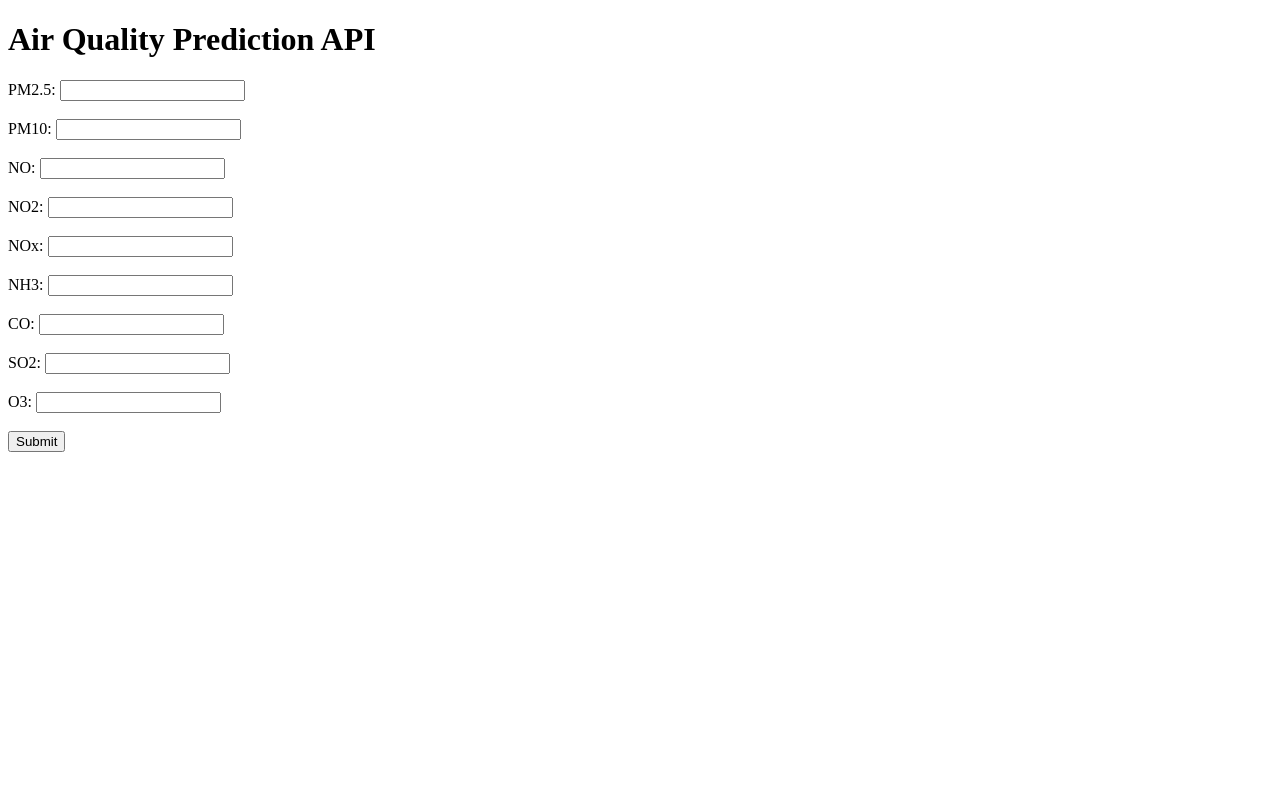
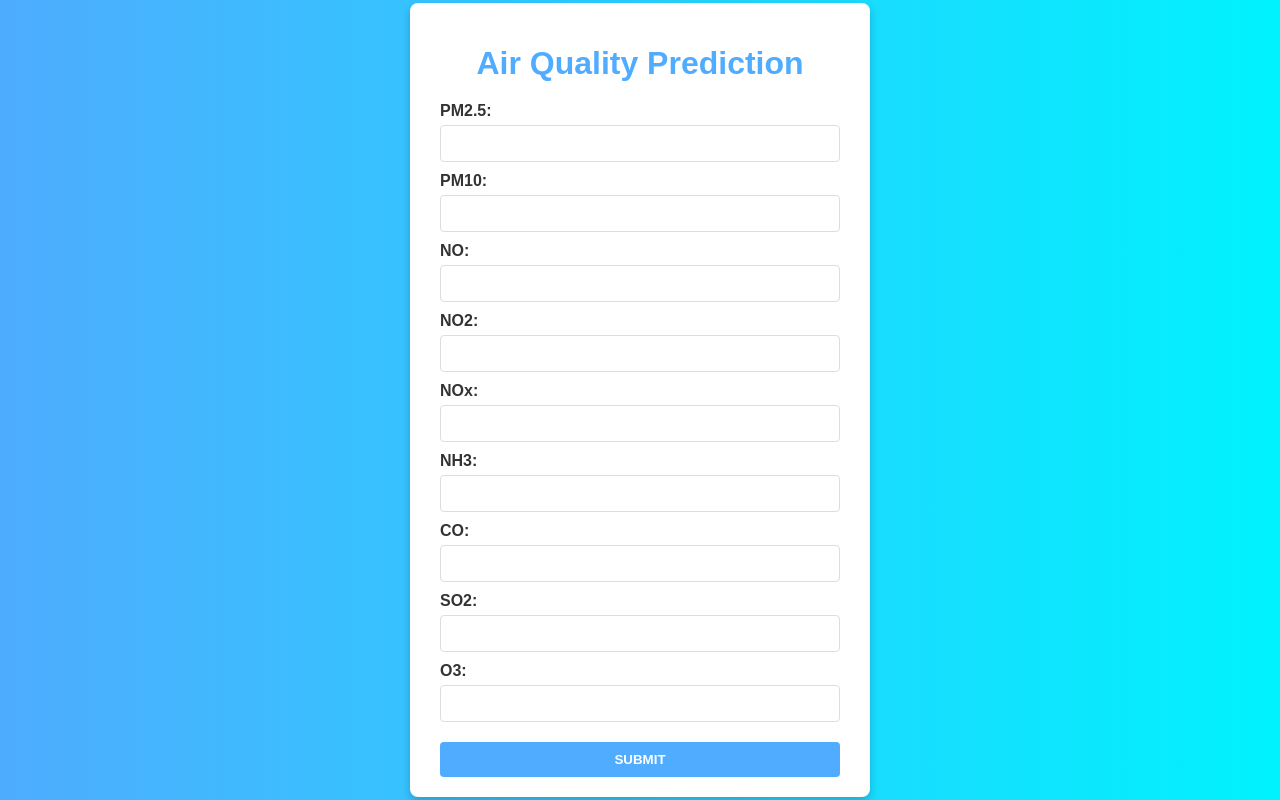
Before and after one commit to Rushabhwakekar/air_quality_index, a plain HTML site: page index.html in a window 1280 px wide. Drawn offline with Linux system fonts and the light colour scheme.

Commit message:
Update index.html

```diff
--- a/index.html
+++ b/index.html
@@ -4,38 +4,100 @@
     <meta charset="UTF-8">
     <meta name="viewport" content="width=device-width, initial-scale=1.0">
     <title>Air Quality Prediction</title>
+    <style>
+        body {
+            font-family: Arial, sans-serif;
+            background: linear-gradient(to right, #4facfe, #00f2fe);
+            color: #333;
+            margin: 0;
+            padding: 0;
+            display: flex;
+            justify-content: center;
+            align-items: center;
+            height: 100vh;
+        }
+
+        .container {
+            background: #ffffff;
+            border-radius: 8px;
+            box-shadow: 0 4px 8px rgba(0, 0, 0, 0.2);
+            padding: 20px 30px;
+            max-width: 400px;
+            width: 100%;
+        }
+
+        h1 {
+            text-align: center;
+            color: #4facfe;
+            margin-bottom: 20px;
+        }
+
+        form label {
+            font-weight: bold;
+            display: block;
+            margin: 10px 0 5px;
+        }
+
+        form input[type="text"] {
+            width: 100%;
+            padding: 10px;
+            border: 1px solid #ddd;
+            border-radius: 4px;
+            box-sizing: border-box;
+        }
+
+        form input[type="submit"] {
+            background: #4facfe;
+            color: white;
+            border: none;
+            padding: 10px 15px;
+            text-transform: uppercase;
+            font-weight: bold;
+            border-radius: 4px;
+            cursor: pointer;
+            margin-top: 20px;
+            width: 100%;
+            transition: background 0.3s ease;
+        }
+
+        form input[type="submit"]:hover {
+            background: #00c6fb;
+        }
+    </style>
 </head>
 <body>
-    <h1>Air Quality Prediction API</h1>
+    <div class="container">
+        <h1>Air Quality Prediction</h1>
         <form action="/predict" method="POST">
             <label for="pm25">PM2.5:</label>
-        <input type="text" id="pm25" name="PM2.5"><br><br>
+            <input type="text" id="pm25" name="PM2.5">
 
             <label for="pm10">PM10:</label>
-        <input type="text" id="pm10" name="PM10"><br><br>
+            <input type="text" id="pm10" name="PM10">
 
             <label for="no">NO:</label>
-        <input type="text" id="no" name="NO"><br><br>
+            <input type="text" id="no" name="NO">
 
             <label for="no2">NO2:</label>
-        <input type="text" id="no2" name="NO2"><br><br>
+            <input type="text" id="no2" name="NO2">
 
             <label for="nox">NOx:</label>
-        <input type="text" id="nox" name="NOx"><br><br>
+            <input type="text" id="nox" name="NOx">
 
             <label for="nh3">NH3:</label>
-        <input type="text" id="nh3" name="NH3"><br><br>
+            <input type="text" id="nh3" name="NH3">
 
             <label for="co">CO:</label>
-        <input type="text" id="co" name="CO"><br><br>
+            <input type="text" id="co" name="CO">
 
             <label for="so2">SO2:</label>
-        <input type="text" id="so2" name="SO2"><br><br>
+            <input type="text" id="so2" name="SO2">
 
             <label for="o3">O3:</label>
-        <input type="text" id="o3" name="O3"><br><br>
+            <input type="text" id="o3" name="O3">
 
             <input type="submit" value="Submit">
         </form>
+    </div>
 </body>
 </html>
```
Lines whose indentation alone changed are shown as unchanged.
